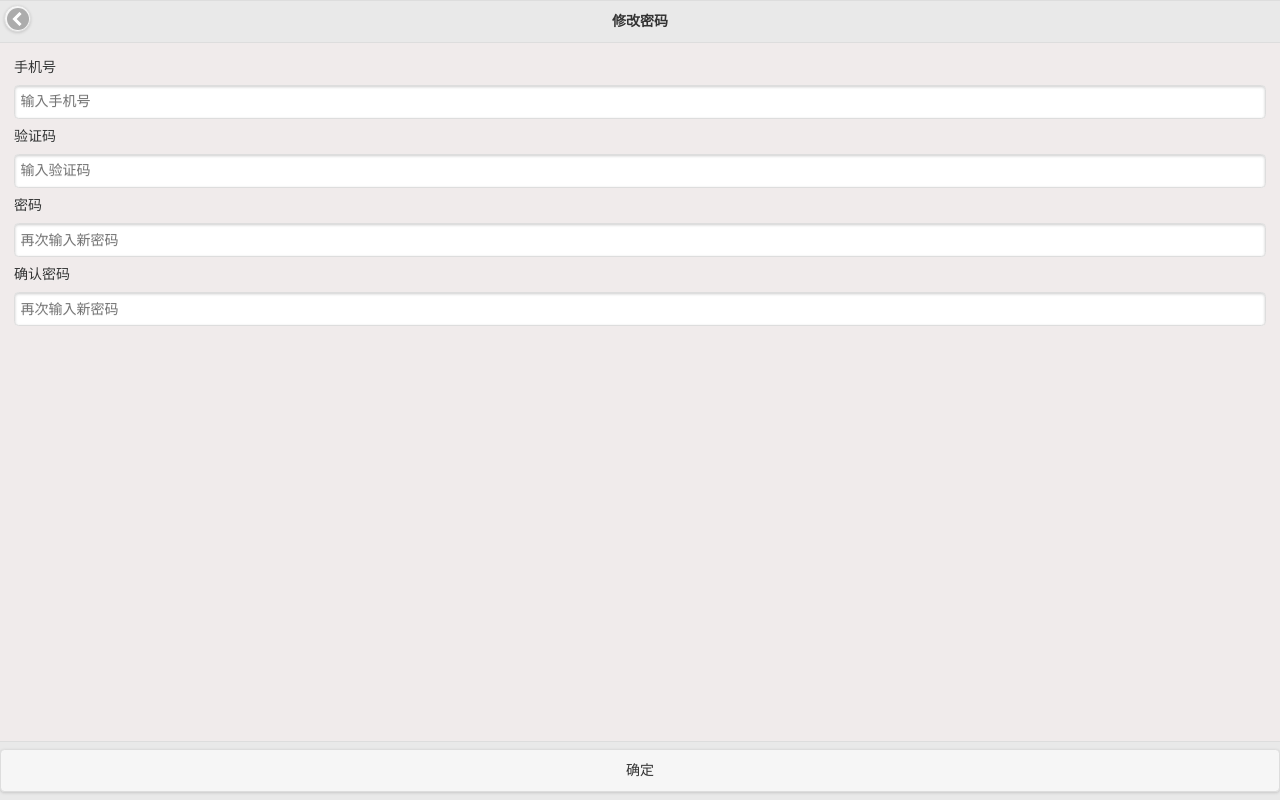
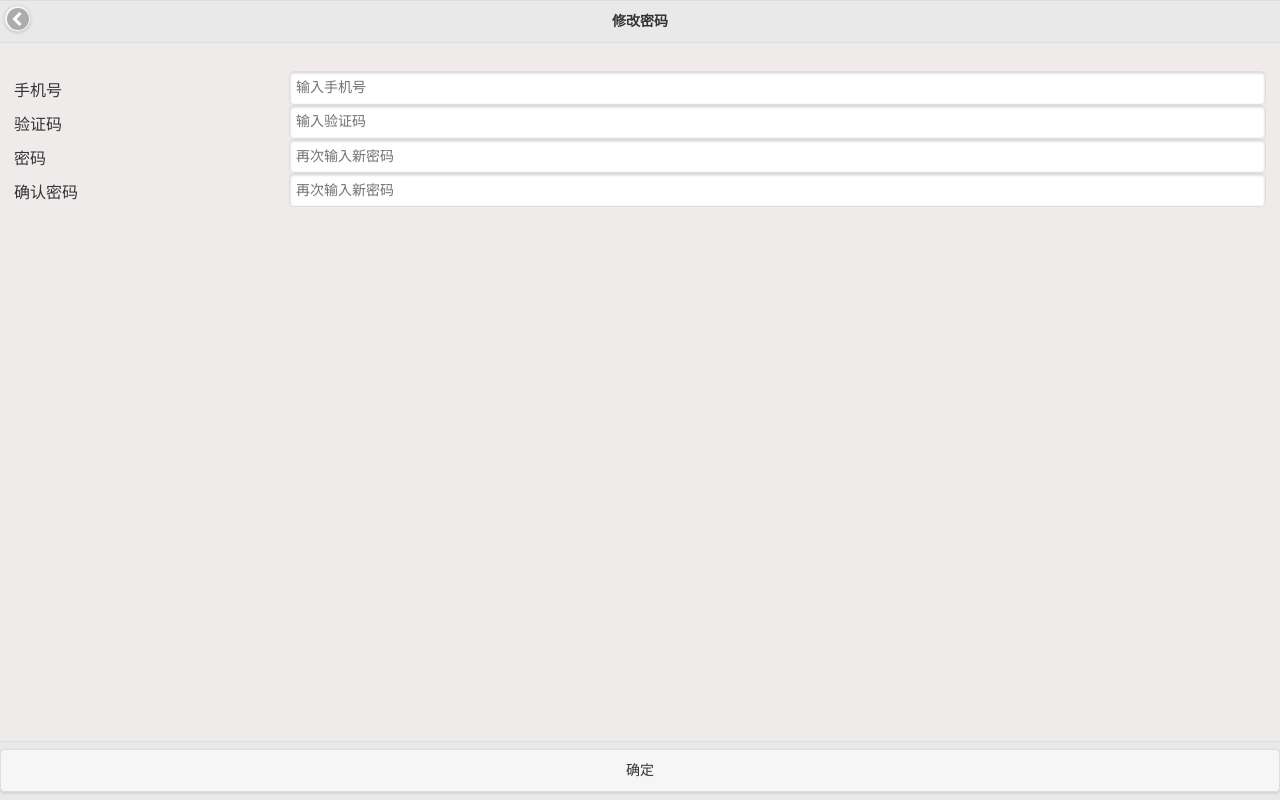
Before and after one commit to liruirui/smart-v0.0.2, a plain HTML site: page modifyPsd.html in a window 1280 px wide. Drawn offline with Linux system fonts and the light colour scheme.

Commit message:
debug版本

```diff
--- a/modifyPsd.html
+++ b/modifyPsd.html
@@ -11,16 +11,21 @@
 <div data-role="page" id="modifyPs">
     <div data-role="header">
         <a href="#" data-role="button" data-icon="carat-l" data-iconpos="notext"></a>
+
         <h1>修改密码</h1>
     </div>
     <!--/head-->
-    <form data-role="content" method="post" action="" id="modifyUp">
-            手机号<input type="text" placeholder="输入手机号"/>
-            验证码<input type="text" placeholder="输入验证码"/>
+    <div data-role="content">
+        <form method="post" action="" id="modifyUp">
+            <div data-role="fieldcontain">
+                <label>手机号</label><input type="text" placeholder="输入手机号"/>
+                <label>验证码</label><input type="text" placeholder="输入验证码"/>
 
-            密码</span> <input type="text" placeholder="再次输入新密码"/>
-            确认密码</span> <input type="text" placeholder="再次输入新密码"/>
-    </form>
+                <label>密码</label><input type="text" placeholder="再次输入新密码"/>
+                <label>确认密码</label><input type="text" placeholder="再次输入新密码"/>
+            </div>
+        </form>
+    </div>
     <!--/content-->
 
     <div data-role="footer" data-position="fixed">
```
Also changed, not shown: signUp.html (+2 -2 lines).
